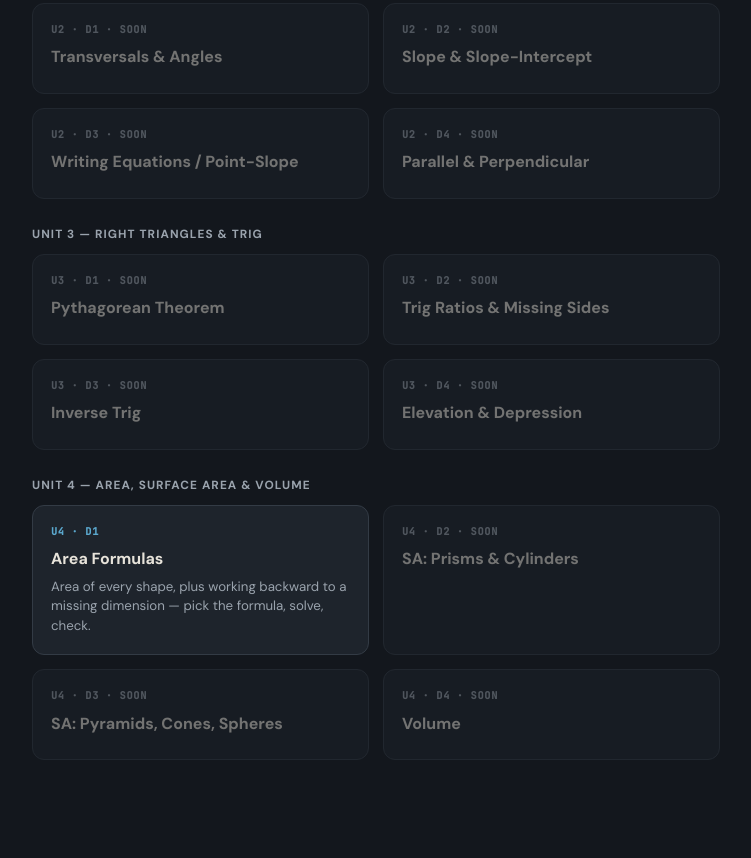
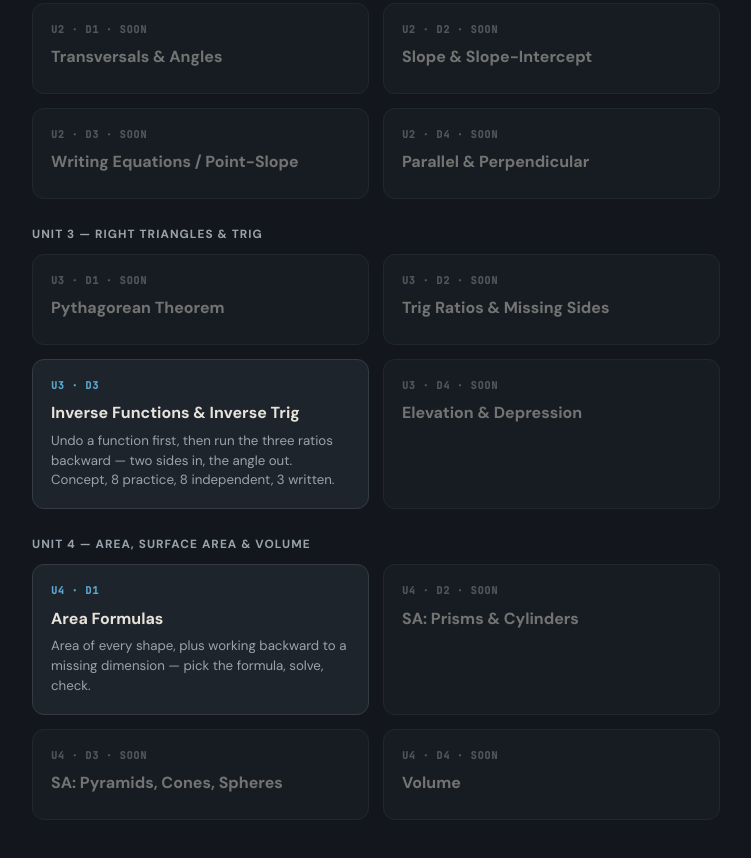
Before and after one commit to sensei-nikku/TEC-Papago-geometry-self-check, a website: page index.html in a window 1280 px wide. Shown: the part 786-1644 px from the top of the page, without its empty margins (264-1015 px from the left). Before the commit the page ends 1586 px from the top, so only its background shows below. Drawn offline with Linux system fonts and the light colour scheme.

Commit message:
Update link and description for Unit 3 D3

```diff
--- a/index.html
+++ b/index.html
@@ -66,7 +66,7 @@
   <div class="hub-grid">
     <a class="hub-card hub-soon" href="#"><div class="tag">U3 &middot; D1 &middot; soon</div><h3>Pythagorean Theorem</h3></a>
     <a class="hub-card hub-soon" href="#"><div class="tag">U3 &middot; D2 &middot; soon</div><h3>Trig Ratios &amp; Missing Sides</h3></a>
-    <a class="hub-card hub-soon" href="#"><div class="tag">U3 &middot; D3 &middot; soon</div><h3>Inverse Trig</h3></a>
+    <a class="hub-card" href="checkers/unit3-day3-inverse.html"><div class="tag">U3 &middot; D3</div><h3>Inverse Functions &amp; Inverse Trig</h3><p>Undo a function first, then run the three ratios backward &mdash; two sides in, the angle out. Concept, 8 practice, 8 independent, 3 written.</p></a>
     <a class="hub-card hub-soon" href="#"><div class="tag">U3 &middot; D4 &middot; soon</div><h3>Elevation &amp; Depression</h3></a>
   </div>
 
```
